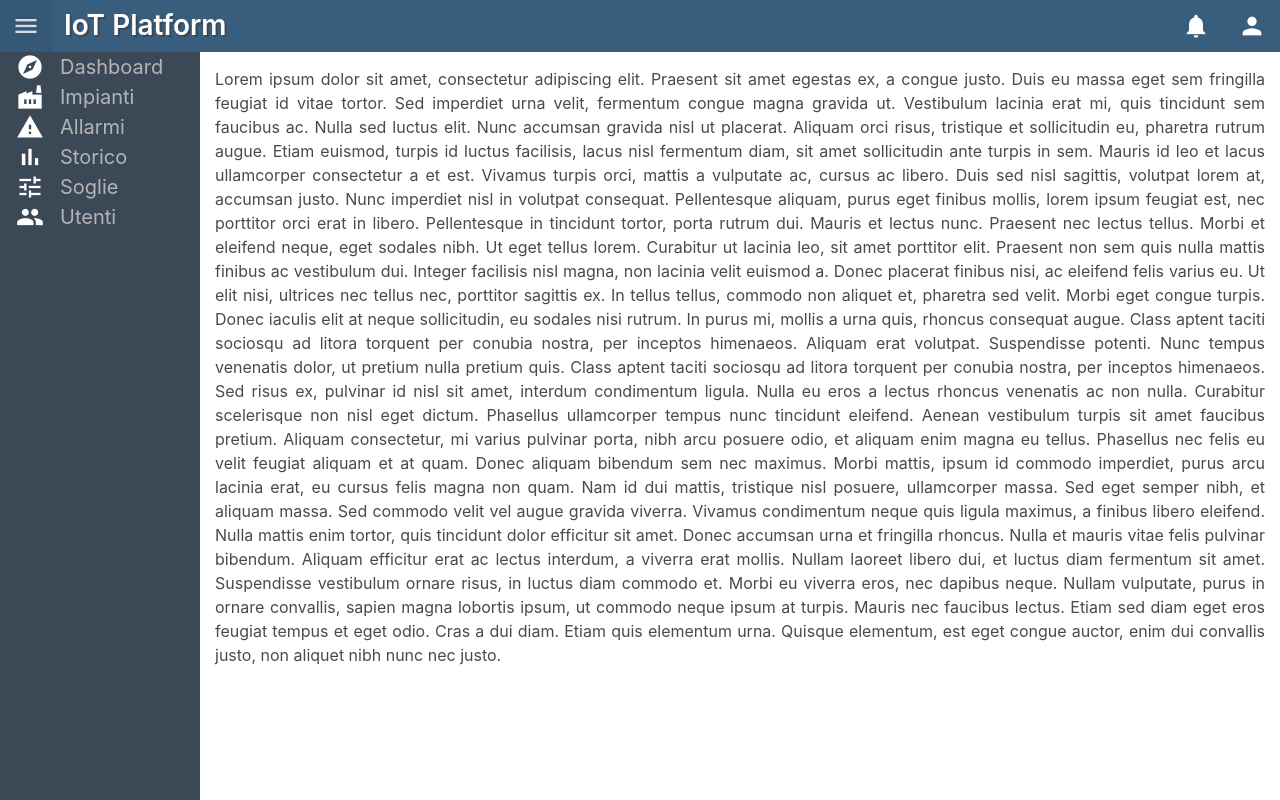
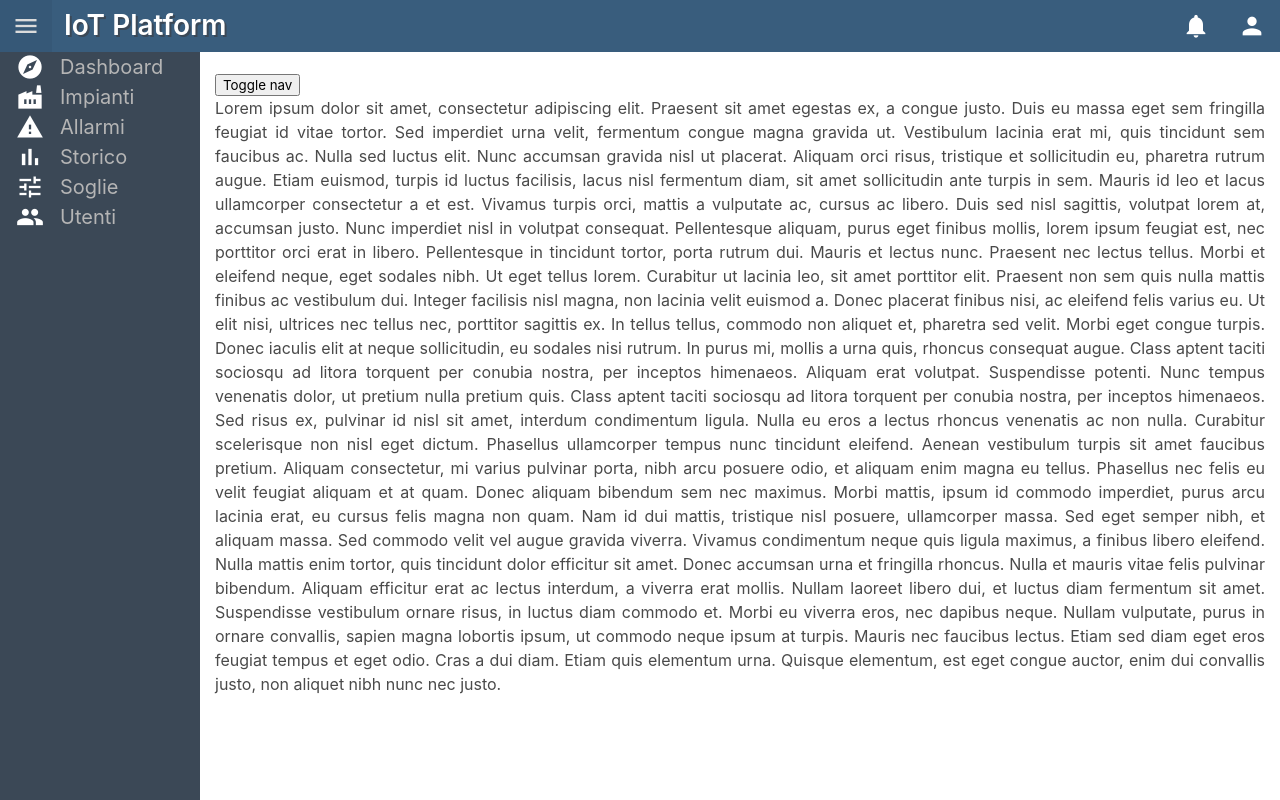
Before and after one commit to fede-palazz/sensor-hub, an Angular app in the folder frontend/: page / in a window 1280 px wide. Built offline with nearby package versions, Linux system fonts and the light colour scheme.

Commit message:
IOT-40 Implemented basic sidebar toggle system

```diff
--- a/frontend/src/app/app.component.html
+++ b/frontend/src/app/app.component.html
@@ -1,7 +1,11 @@
 <app-navbar></app-navbar>
 
-<app-sidebar></app-sidebar>
-<div class="content">
+<app-sidebar [isExpanded]="isSideNavExpanded"></app-sidebar>
+<div
+  class="content"
+  [ngStyle]="{ 'margin-left': isSideNavExpanded ? '200px' : '60px' }"
+>
+  <button (click)="toggleSideNav()">Toggle nav</button>
   <p>
     Lorem ipsum dolor sit amet, consectetur adipiscing elit. Praesent sit amet
     egestas ex, a congue justo. Duis eu massa eget sem fringilla feugiat id
--- a/frontend/src/app/app.component.scss
+++ b/frontend/src/app/app.component.scss
@@ -1,7 +1,7 @@
 @import "../styles/variables.scss";
 
 .content {
-  margin-left: $side-navbar-width;
-  padding: 15px 15px;
+  // margin-left: $side-navbar-width;
+  padding: 20px 15px;
   text-align: justify;
 }
--- a/frontend/src/app/app.component.ts
+++ b/frontend/src/app/app.component.ts
@@ -6,6 +6,7 @@ import { Component } from '@angular/core';
   styleUrls: ['./app.component.scss'],
 })
 export class AppComponent {
+  isSideNavExpanded = true;
   ngOnInit() {
     // document.addEventListener('click', () => {
     //   const vw = Math.max(
@@ -15,4 +16,8 @@ export class AppComponent {
     //   console.log(vw + 'px');
     // });
   }
+
+  toggleSideNav(): void {
+    this.isSideNavExpanded = !this.isSideNavExpanded;
+  }
 }
--- a/frontend/src/app/components/nav/sidebar/sidebar.component.html
+++ b/frontend/src/app/components/nav/sidebar/sidebar.component.html
@@ -1,4 +1,4 @@
-<div class="container">
+<div class="container" [ngStyle]="{ width: isExpanded ? '200px' : '60px' }">
   <div class="icons-wrapper">
     <a href="#">
       <i class="material-icons md-light">explore</i>
--- a/frontend/src/app/components/nav/sidebar/sidebar.component.scss
+++ b/frontend/src/app/components/nav/sidebar/sidebar.component.scss
@@ -5,14 +5,13 @@
   display: flex;
   flex-direction: column;
   height: 100%;
-  width: $side-navbar-width;
+  // width: $side-navbar-width;
   background-color: $primary-dark;
-  // background-color: transparent;
-  // z-index: 1;
   position: fixed;
   top: $top-navbar-height;
   left: 0;
   overflow-x: hidden;
+  z-index: 10;
 
   & .icons-wrapper {
     display: flex;
@@ -20,21 +19,13 @@
   }
 
   & a {
-    // margin-top: 20px;
-    // display: flex;
-    // justify-content: space-between;
     color: $icon-inactive;
     display: flex;
     align-items: center;
-    // border: 1px solid red;
     padding-left: 16px;
-    // text-decoration: none;
 
     &:hover {
       background-color: rgba(0, 0, 0, 0.25);
-    }
-    &:active {
-      // color: blue;
     }
   }
 }
--- a/frontend/src/app/components/nav/sidebar/sidebar.component.ts
+++ b/frontend/src/app/components/nav/sidebar/sidebar.component.ts
@@ -1,4 +1,4 @@
-import { Component } from '@angular/core';
+import { Component, Input } from '@angular/core';
 
 @Component({
   selector: 'app-sidebar',
@@ -6,6 +6,7 @@ import { Component } from '@angular/core';
   styleUrls: ['./sidebar.component.scss'],
 })
 export class SidebarComponent {
+  @Input() isExpanded? = true;
   // SIDEBAR_ELEMENTS = new Map<string, string>([
   //   ['explore', 'Dashboard'],
   //   ['factory', 'Impianti'],
```
